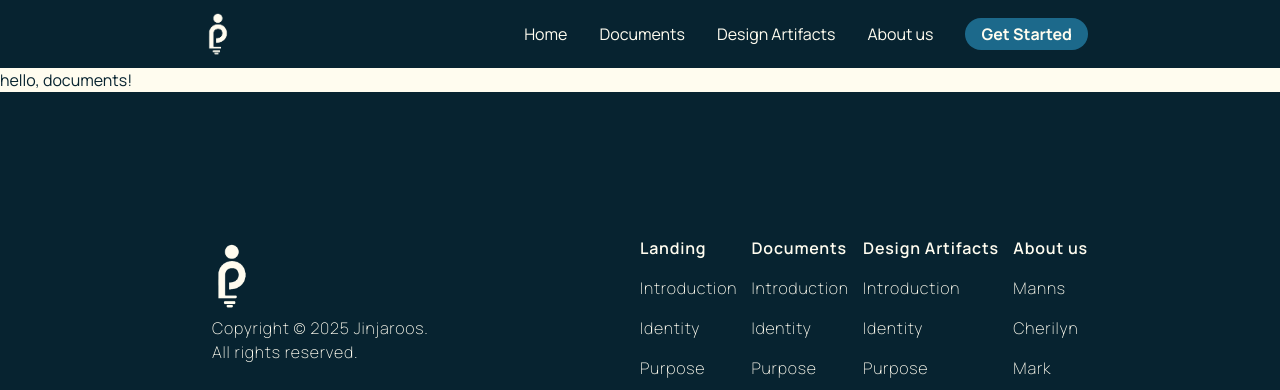
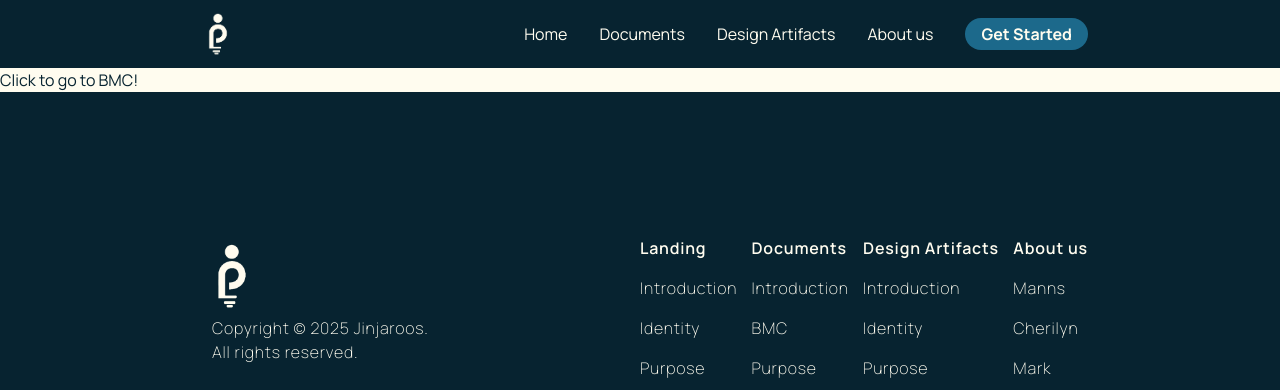
Before and after one commit to Markndrei/HCI-Group-Website, a Next.js app: page /documents in a window 1280 px wide. Shown: the top 390 px of the page. Built offline with nearby package versions, Linux system fonts and the light colour scheme.

Commit message:
chore(routing): init & added routing to documents bmc

```diff
--- /dev/null
+++ b/src/app/documents-bmc/page.tsx
@@ -0,0 +1,8 @@
+import Link from "next/link";
+export default function BMC() {
+  return (
+    <div>
+      <h1>Hello from BMC!</h1>
+    </div>
+  );
+}
--- a/src/app/documents/page.tsx
+++ b/src/app/documents/page.tsx
@@ -1,3 +1,13 @@
+import Link from "next/link";
 export default function Documents() {
-  return <div>hello, documents!</div>;
+  return (
+    <div>
+      <Link
+        href="/documents-bmc"
+        className="transition duration-300 hover:text-[#1b8fc2]/80"
+      >
+        Click to go to BMC!
+      </Link>
+    </div>
+  );
 }
--- a/src/components/Footer/Footer.tsx
+++ b/src/components/Footer/Footer.tsx
@@ -59,10 +59,10 @@ export default function Footer() {
                   Introduction
                 </Link>
                 <Link
-                  href="/documents"
+                  href="/documents-bmc"
                   className="transition duration-300 hover:text-[#1b8fc2]/80"
                 >
-                  Identity
+                  BMC
                 </Link>
                 <Link
                   href="/design"
```
